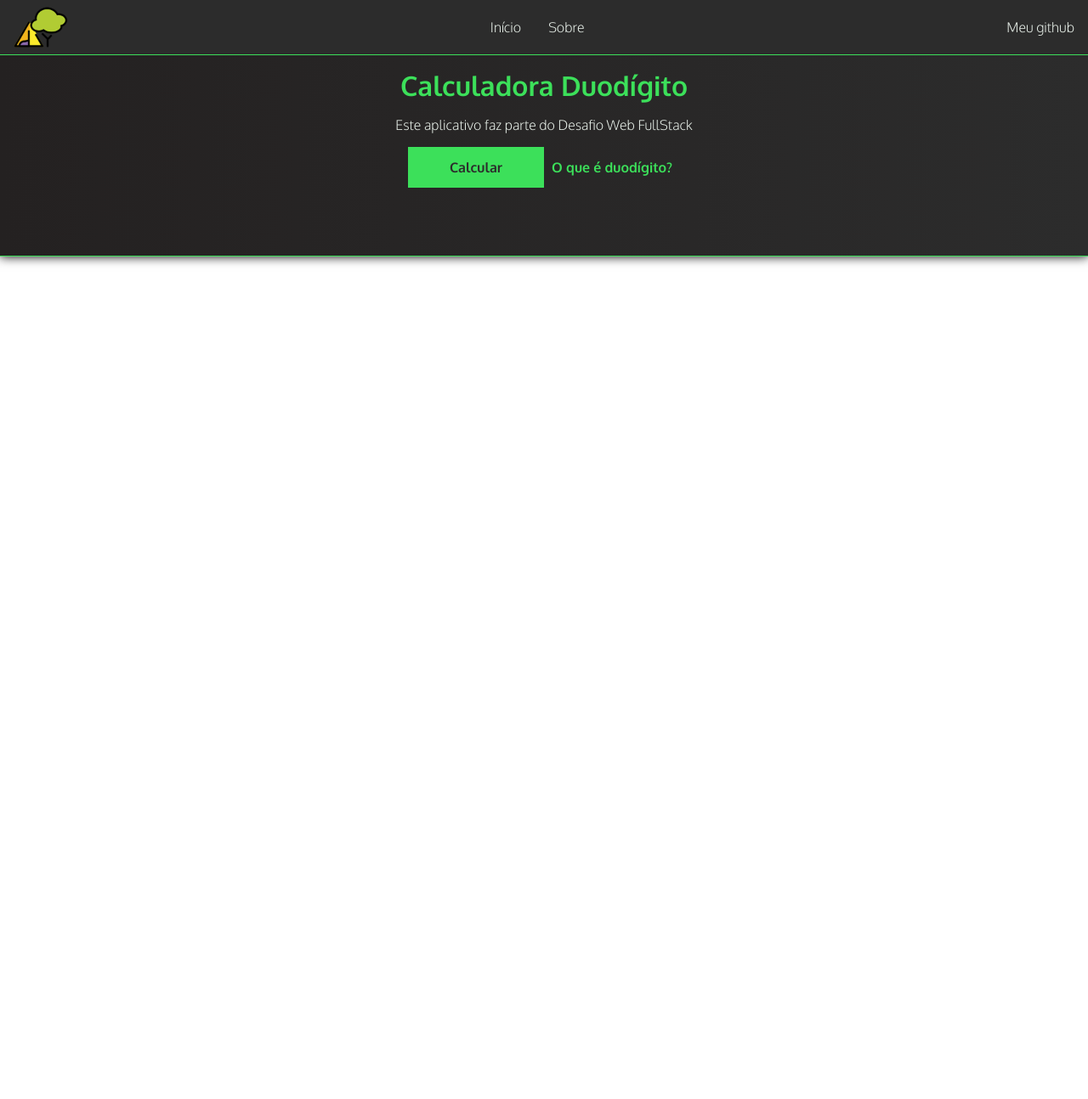
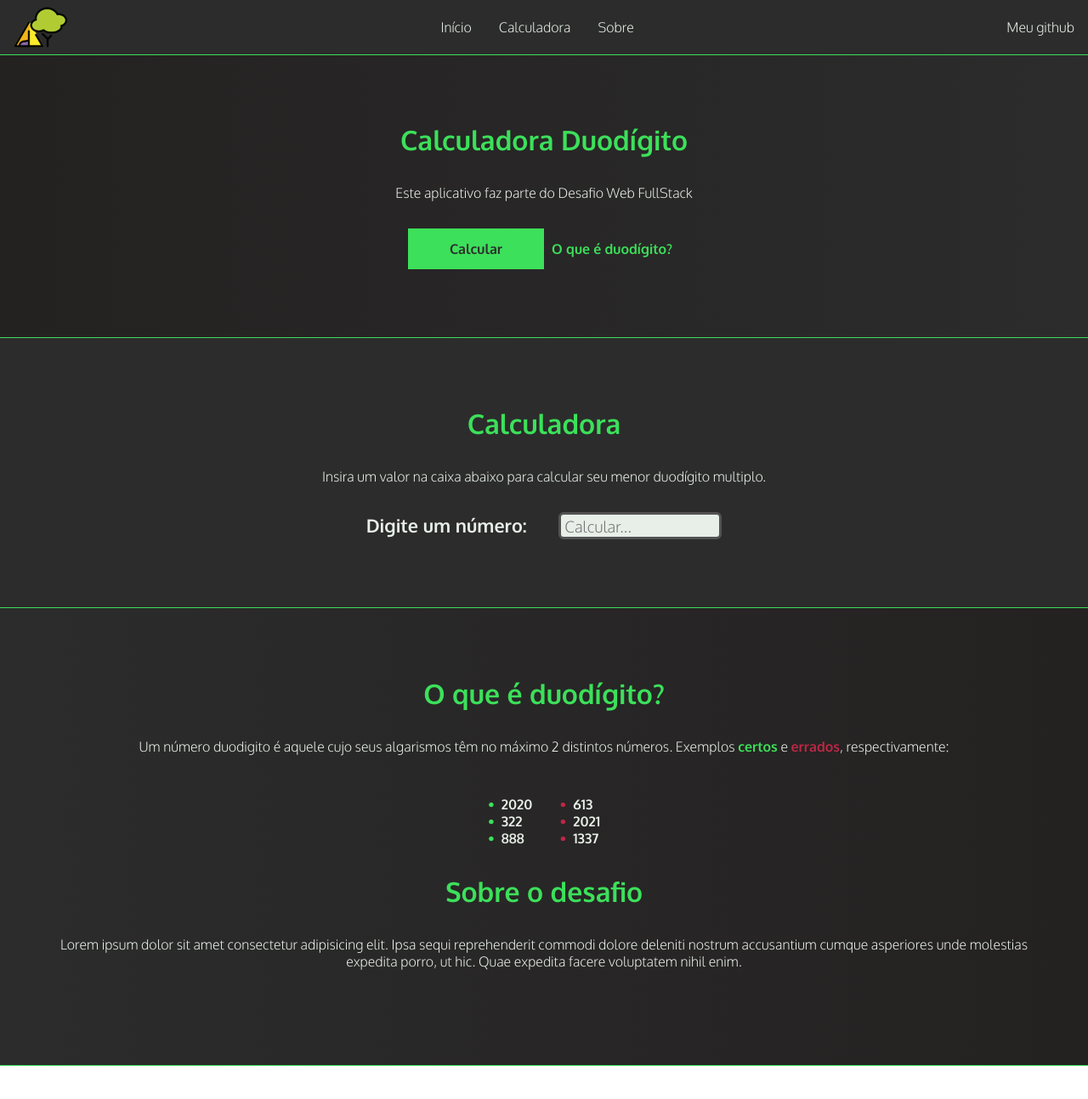
Before and after one commit to Butewbr/Desafio-WebFullStack, a website: page index.html in a window 1280 px wide. Shown: the whole page at 85% size. Before the commit the page ends 800 px from the top, so only its background shows below. Drawn offline with Linux system fonts and the light colour scheme.

Commit message:
criando mais coisas

```diff
--- a/index.html
+++ b/index.html
@@ -8,7 +8,7 @@
 
 		<title>Desafio - Dev Web Full Stack</title>
 
-    <link rel="stylesheet" href="/src/style.css" />
+		<link rel="stylesheet" href="/style/style.css" />
 		<link rel="manifest" href="manifest.json" />
 		<link rel="apple-touch-icon" href="images/icon192.png" />
 		<link rel="preconnect" href="https://fonts.googleapis.com" />
@@ -28,6 +28,7 @@
 				<div class="menu">
 					<ul class="grid">
 						<li><a class="menu-item" href="#home">Início</a></li>
+						<li><a class="menu-item" href="#calculator">Calculadora</a></li>
 						<li><a class="menu-item" href="#about">Sobre</a></li>
 					</ul>
 				</div>
@@ -43,16 +44,59 @@
 				<h1 class="title">Calculadora Duodígito</h1>
 				<p>Este aplicativo faz parte do Desafio Web FullStack</p>
 				<div class="buttons">
+					<a href="#calculator">
 						<button id="calculate">Calcular</button>
-          <button id="what-is">O que é duodígito?</button>
+					</a>
+					<a href="#about">
+						<button id="what-is" href="#about">O que é duodígito?</button>
+					</a>
 				</div>
-        <!-- <label class="sr-only">Insira um número:</label>
+			</div>
+
+			<div id="calculator" class="calculation-section">
+				<h1>Calculadora</h1>
+				<p>
+					Insira um valor na caixa abaixo para calcular seu menor duodígito
+					multiplo.
+				</p>
+
+				<div id="calc" class="calculator">
+					<label class="indication">Digite um número: </label>
 					<input
 						name="typebox"
 						type="number"
-          id="room-id"
-          placeholder="Valor a ser calculado"
-        /> -->
+						id="typebox"
+						placeholder="Calcular..."
+					/>
+				</div>
+			</div>
+
+			<div id="about">
+				<h1>O que é duodígito?</h1>
+				<p>
+					Um número duodigito é aquele cujo seus algarismos têm no máximo 2
+					distintos números. Exemplos <span class="correct">certos</span> e
+					<span class="wrong"> errados</span>, respectivamente:
+				</p>
+				<div class="examples">
+					<ul class="correct-examples">
+						<li>2020</li>
+						<li>322</li>
+						<li>888</li>
+					</ul>
+					<ul class="wrong-examples">
+						<li>613</li>
+						<li>2021</li>
+						<li>1337</li>
+					</ul>
+				</div>
+				<h1 class="about-the-challenge">Sobre o desafio</h1>
+				<p>
+					Lorem ipsum dolor sit amet consectetur adipisicing elit. Ipsa sequi
+					reprehenderit commodi dolore deleniti nostrum accusantium cumque
+					asperiores unde molestias expedita porro, ut hic. Quae expedita facere
+					voluptatem nihil enim.
+				</p>
 			</div>
 		</main>
 
--- a/src/style.css
+++ /dev/null
@@ -1,161 +0,0 @@
-* {
-  margin: 0;
-  padding: 0;
-  box-sizing: border-box;
-  font-family: 'Oxygen', sans-serif;
-}
-
-ul {
-  list-style: none;
-  display: flex;
-}
-
-a {
-  text-decoration: none;
-}
-
-:root {
-  --title-color: rgb(60, 224, 90);
-  --body-color: rgb(44, 44, 44);
-  --active-color: rgb(231, 239, 232);
-
-  --title-font: 'Oxygen', sans-serif;
-  --body-font: 'Oxygen', sans-serif;
-}
-
-
-/* HEADER */
-
-#header {
-  border-bottom: 1px solid var(--title-color);
-  margin-bottom: 2rem;
-  display: flex;
-  padding: 0 1rem;
-
-  position: fixed;
-  z-index: 100;
-  background-color: var(--body-color);
-  width: 100%;
-}
-
-#header.scroll {
-  /*background: var(--base-color);*/
-  box-shadow: 0 0 12px rgba(0, 0, 0, 0.2);
-}
-
-a.logo img
-{
-  width: 4rem;
-  height: auto;
-}
-
-a.menu-item
-{
-  color: var(--active-color);
-}
-
-a.menu-item:hover
-{
-  color: var(--title-color);
-}
-
-nav {
-  height: 4rem;
-  display: flex;
-  align-items: center;
-  justify-content: space-between;
-  width: 100%;
-}
-
-nav ul li {
-  text-align: center;
-  padding: 1rem;
-  justify-content: space-between;
-}
-
-nav ul li a {
-  transition: color 0.2s;
-  position: relative;
-}
-
-nav ul li a:hover,
-nav ul li a.active {
-  color: var(--title-color);
-}
-
-h1.title
-{
-  font-family: var(--title-font);
-  font-size: 2rem;
-  font-weight: 700;
-  color: var(--title-color);
-  text-align: center;
-}
-
-/* MAIN */
-
-main div.container
-{
-  align-content: center;
-  padding: 5rem 1rem;
-  color: var(--title-color);
-  font-family: var(--body-font);
-  background: linear-gradient(
-    270deg,
-    var(--body-color),
-    rgb(36, 33, 33)
-  );
-  border-bottom: 1px solid var(--title-color);
-  box-shadow: 0 0 12px rgba(0, 0, 0, 1);
-}
-
-main div.container p
-{
-  text-align: center;
-  padding: 1rem 3rem;
-  color: var(--active-color);
-}
-
-main div.container div.buttons
-{
-  display: flex;
-  align-items: center;
-  justify-content: center;
-}
-
-main div.container button
-{
-  width: 10rem;
-  height: 3rem;
-}
-
-main div.container button#calculate
-{
-  color: var(--body-color);
-  background-color: var(--title-color);
-  border: none;
-  font-weight: 700;
-  font-size: 1rem;
-  transition: 0.2s;
-}
-
-main div.container button#calculate:hover
-{
-  background-color: var(--active-color);
-}
-
-main div.container button#what-is
-{
-  color: var(--title-color);
-  background-color: transparent;
-  border: none;
-  font-weight: 700;
-  font-size: 1rem;
-  transition: 0.2s;
-}
-
-main div.container button#what-is:hover
-{
-  transform: translateY(-0.25rem);
-  color: var(--active-color);
-}
--- /dev/null
+++ b/style/style.css
@@ -0,0 +1,293 @@
+/* GENERAL */
+
+* {
+	margin: 0;
+	padding: 0;
+	box-sizing: border-box;
+	font-family: "Oxygen", sans-serif;
+	-webkit-font-smoothing: antialiased;
+}
+
+:root {
+	--title-color: rgb(60, 224, 90);
+	--body-color: rgb(44, 44, 44);
+	--my-white: rgb(231, 239, 232);
+	--my-white2: rgb(250, 250, 250);
+	--my-gray: rgb(83, 83, 83);
+	--my-red: rgb(189, 39, 69);
+
+	--header-height: -1rem;
+
+	--title-font: "Oxygen", sans-serif;
+	--body-font: "Oxygen", sans-serif;
+}
+
+ul {
+	list-style: none;
+	display: flex;
+}
+
+h1 {
+	font-family: var(--title-font);
+	font-size: 2rem;
+	font-weight: 700;
+	color: var(--title-color);
+	text-align: center;
+}
+
+a {
+	text-decoration: none;
+}
+
+p {
+	text-align: center;
+	padding: 2rem 3rem;
+	color: var(--my-white);
+}
+
+html {
+	scroll-behavior: smooth;
+}
+
+/* HEADER */
+
+body #header {
+	border-bottom: 1px solid var(--title-color);
+	display: flex;
+	padding: 0 1rem;
+
+	top: 0;
+	left: 0;
+
+	position: fixed; /* MUDAR!!!!!!!!!! */
+	z-index: 1;
+	background-color: var(--body-color);
+	width: 100%;
+}
+
+body #header.scroll {
+	/*background: var(--base-color);*/
+	box-shadow: 0 0 12px rgba(0, 0, 0, 0.2);
+}
+
+a.logo img {
+	width: 4rem;
+	height: auto;
+}
+
+a.menu-item {
+	color: var(--my-white);
+}
+
+a.menu-item:hover {
+	color: var(--title-color);
+}
+
+nav {
+	height: 4rem;
+	display: flex;
+	align-items: center;
+	justify-content: space-between;
+	width: 100%;
+}
+
+nav ul li {
+	text-align: center;
+	padding: 1rem;
+	justify-content: space-between;
+}
+
+nav ul li a {
+	transition: color 0.2s;
+	position: relative;
+}
+
+nav ul li a:hover,
+nav ul li a.active {
+	color: var(--title-color);
+}
+
+/* MAIN */
+
+main
+{
+	padding: calc(5rem + var(--header-height)) 0;
+}
+
+main div.container {
+	align-content: center;
+	padding: 5rem 1rem;
+	color: var(--title-color);
+	font-family: var(--body-font);
+	background: linear-gradient(270deg, var(--body-color), rgb(36, 33, 33));
+	border-bottom: 1px solid var(--title-color);
+}
+
+main div.container div.buttons {
+	display: flex;
+	align-items: center;
+	justify-content: center;
+}
+
+main div.container button {
+	width: 10rem;
+	height: 3rem;
+	cursor: pointer;
+}
+
+main div.container button#calculate {
+	color: var(--body-color);
+	background-color: var(--title-color);
+	border: none;
+	font-weight: 700;
+	font-size: 1rem;
+	transition: 0.2s;
+}
+
+main div.container button#calculate:hover {
+	background-color: var(--my-white);
+}
+
+main div.container button#what-is {
+	color: var(--title-color);
+	background-color: transparent;
+	border: none;
+	font-weight: 700;
+	font-size: 1rem;
+	transition: 0.2s;
+}
+
+main div.container button#what-is:hover {
+	transform: translateY(-0.25rem);
+	color: var(--my-white);
+}
+
+/* Calculadora */
+div.calculation-section {
+	align-content: center;
+	padding: 5rem 1rem;
+	color: var(--body-color);
+	font-family: var(--body-font);
+	background: var(--body-color);
+	border-bottom: solid 1px var(--title-color);
+}
+
+div.calculation-section p {
+	text-align: center;
+	padding: 2rem 3rem;
+	color: var(--my-white);
+}
+
+div.calculator {
+	text-align: center;
+	position: relative;
+}
+
+label.indication {
+	font-weight: 700;
+	font-size: 1.35rem;
+	color: var(--my-white);
+	margin-right: 2rem;
+}
+
+input {
+	box-sizing: border-box;
+	padding: 0.25rem;
+
+	outline: none;
+
+	border: solid 3px var(--my-gray);
+	border-radius: 6px;
+
+	background-color: var(--my-white);
+
+	align-content: center;
+	font-family: var(--body-font);
+	height: 2rem;
+	font-size: 1.15rem;
+}
+
+input:focus {
+	border: solid 3px var(--title-color);
+
+	/* border-color: var(--title-color); */
+	background-color: white;
+	color: var(--body-color);
+}
+
+/* ABOUT */
+main div#about {
+	align-content: center;
+	padding: 5rem 1rem;
+	color: var(--title-color);
+	font-family: var(--body-font);
+	background: linear-gradient(90deg, var(--body-color), rgb(36, 33, 33));
+	border-bottom: 1px solid var(--title-color);
+	/* box-shadow: 0 0 12px rgba(0, 0, 0, 1); */
+}
+
+div.examples
+{
+	display: flex;
+	align-items: center;
+	justify-content: center;
+}
+
+span.correct
+{
+	font-weight: 700;
+	color: var(--title-color);
+}
+
+span.wrong
+{
+	font-weight: 700;
+	color: var(--my-red);
+}
+
+div.examples ul
+{
+	padding: 1rem;
+	text-align: justify
+}
+
+ul.correct-examples
+{
+	text-decoration-color: var(--title-color);
+	display: inline;
+	align-content: center;
+	font-weight: 700;
+	text-align: center;
+	justify-content: justify;
+	color: var(--my-white);
+}
+
+ul.correct-examples li::before
+{
+	margin-right: 0.5rem;
+	content: "\2022";
+	color: var(--title-color);
+}
+
+ul.wrong-examples
+{
+	text-decoration-color: var(--title-color);
+	display: inline;
+	align-content: center;
+	font-weight: 700;
+	text-align: center;
+	justify-content: justify;
+	color: var(--my-white);
+}
+
+ul.wrong-examples li::before
+{
+	margin-right: 0.5rem;
+	content: "\2022";
+	color: var(--my-red);
+}
+
+h1.about-the-challenge
+{
+	margin-top: 1rem;
+}
```
Also changed, not shown: package.json (added, +23 -0 lines), 2 other files. Lines whose indentation alone changed are shown as unchanged.
